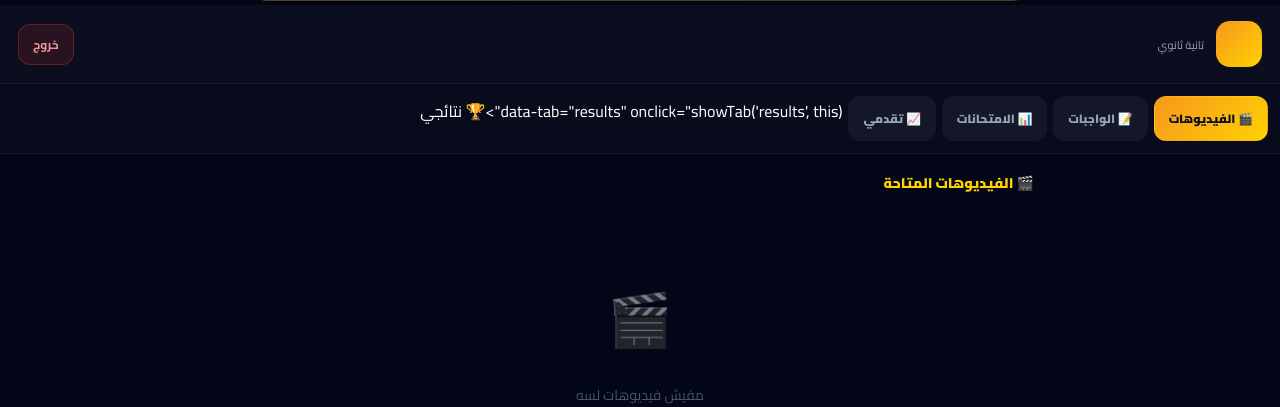
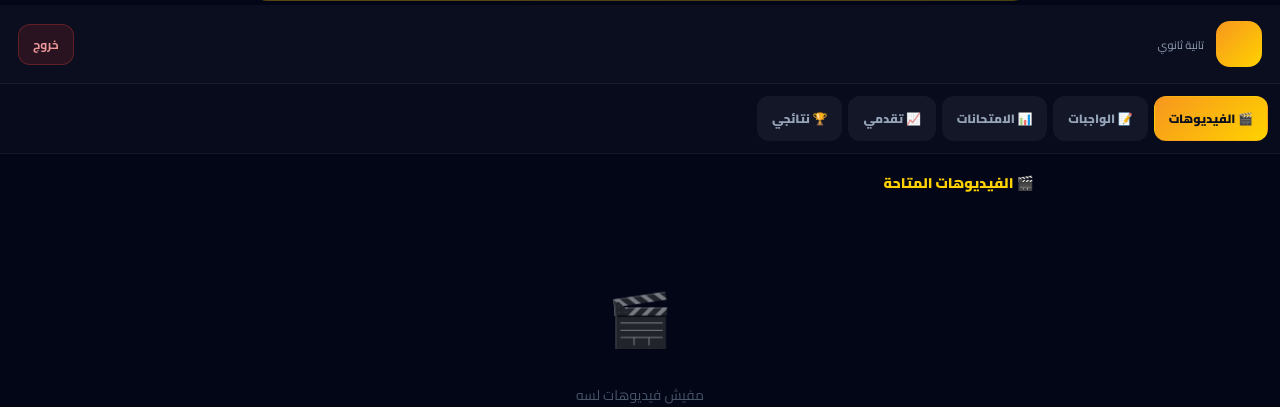
Before and after one commit to a01008062965a-afk/ahmededu, a Flask app: template templates/student.html in a window 1280 px wide. Shown: the part 161-568 px from the top of the page. Run offline with Flask 3, Linux system fonts and the light colour scheme; the template is opened without the code that fills it, so the values that code supplies are empty.

Commit message:
fix tabs

```diff
--- a/templates/student.html
+++ b/templates/student.html
@@ -105,7 +105,8 @@ canvas{width:100%;height:auto;border-radius:8px;touch-action:none;cursor:crossha
 <div class="tab" data-tab="homework" onclick="showTab('homework', this)">📝 الواجبات</div>
 <div class="tab" data-tab="exams" onclick="showTab('exams', this)">📊 الامتحانات</div>
 <div class="tab"
-<div class="tab" onclick="showTab('progress', this)">📈 تقدمي</div>data-tab="results" onclick="showTab('results', this)">🏆 نتائجي</div>
+<div class="tab" onclick="showTab('progress', this)">📈 تقدمي</div>
+<div class="tab" onclick="showTab('results', this)">🏆 نتائجي</div>
 </div>
 
 <div class="container">
```
